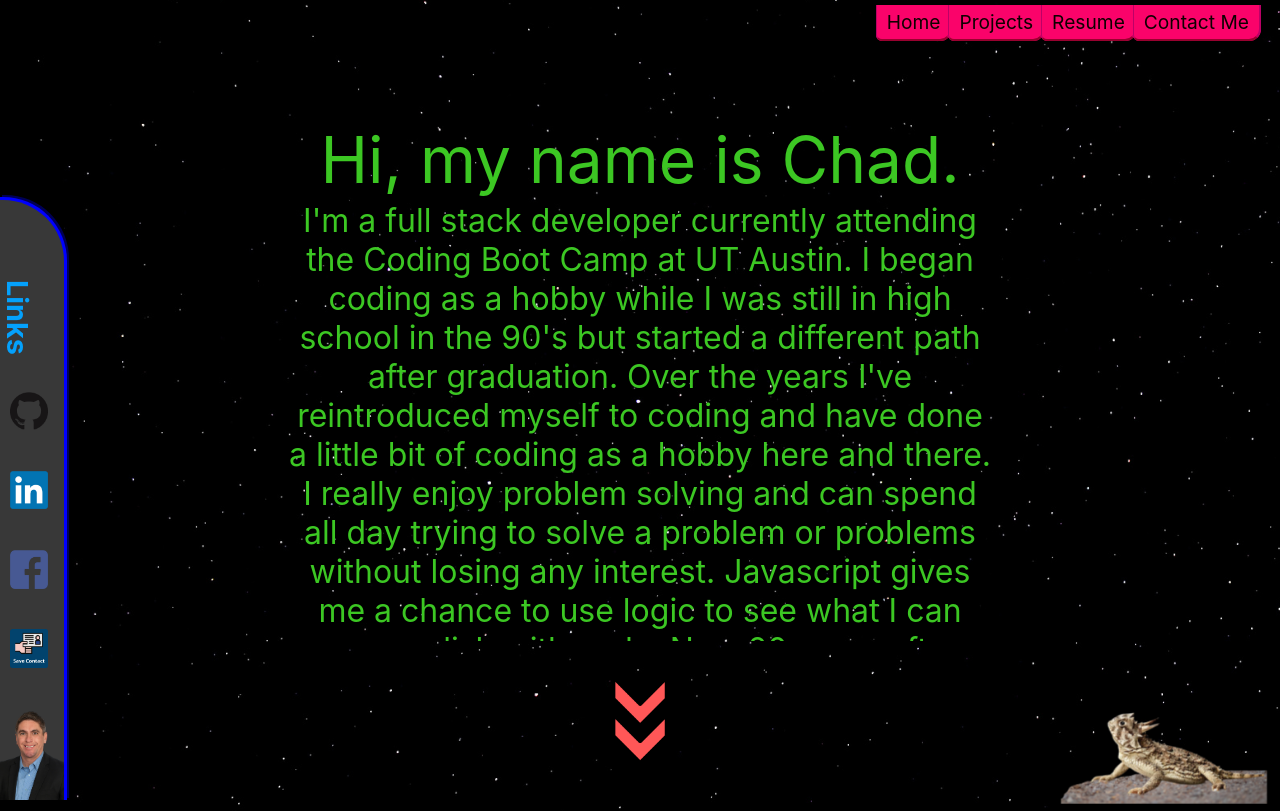
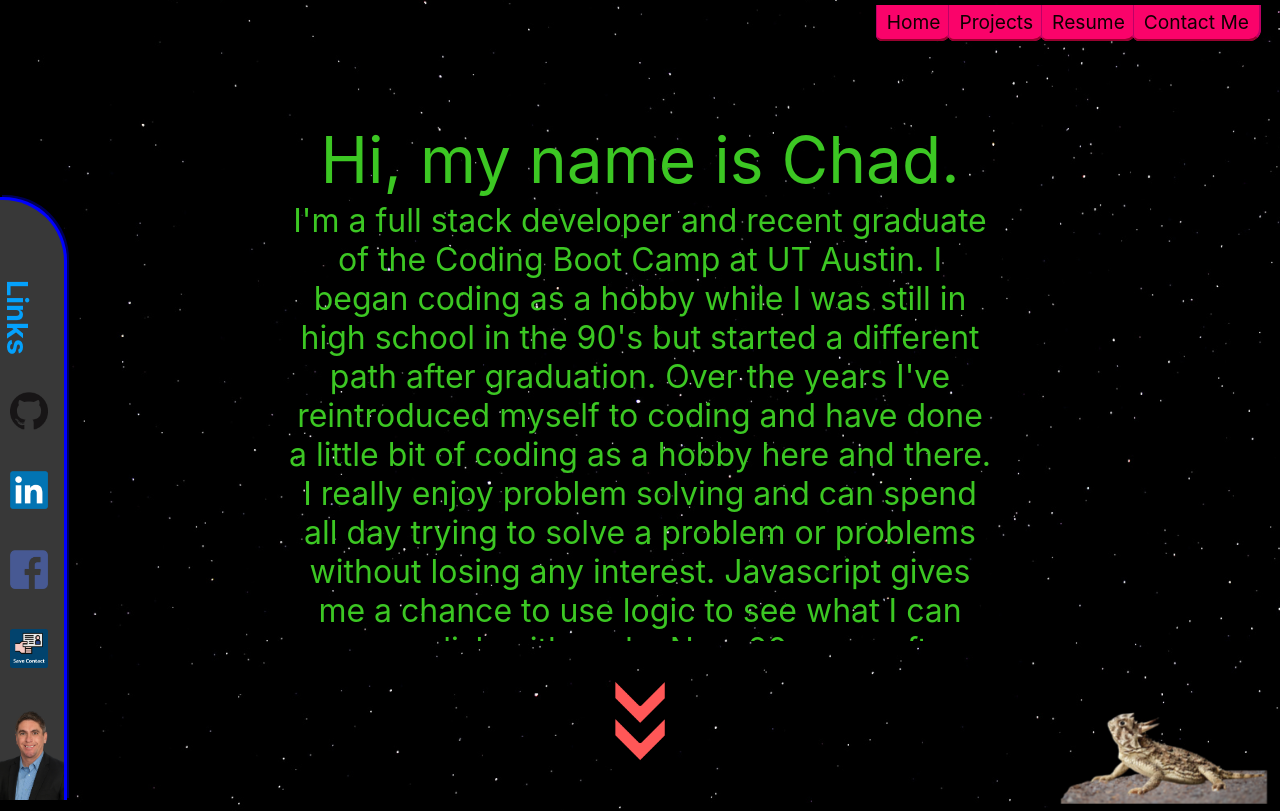
Before and after one commit to Chad1281/CharlesCookPortfolio, a React (Create React App) app: page / in a window 1280 px wide. Shown: the top 811 px of the page. Built offline with nearby package versions, Linux system fonts and the light colour scheme.

Commit message:
updated the about me section

```diff
--- a/src/js/index.js
+++ b/src/js/index.js
@@ -6,7 +6,7 @@ setTimeout(printText, 1000);
 
 function printText() {
     const myName = ["H", "i", ",", " ", "m", "y", " ",  "n", "a", "m", "e", " ",  "i", "s", " ", "C", "h", "a", "d", "."];
-    const myDesc = "I'm a full stack developer currently attending the Coding Boot Camp at UT Austin. I began coding as a hobby while I was still in high school in the 90's but started a different path after graduation. Over the years I've reintroduced myself to coding and have done a little bit of coding as a hobby here and there. I really enjoy problem solving and can spend all day trying to solve a problem or problems without losing any interest. Javascript gives me a chance to use logic to see what I can accomplish with code. Now 20 years after building a career in the beverage industry I've decided to make a career change and here we are."
+    const myDesc = "I'm a full stack developer and recent graduate of the Coding Boot Camp at UT Austin. I began coding as a hobby while I was still in high school in the 90's but started a different path after graduation. Over the years I've reintroduced myself to coding and have done a little bit of coding as a hobby here and there. I really enjoy problem solving and can spend all day trying to solve a problem or problems without losing any interest. Javascript gives me a chance to use logic to see what I can accomplish with code. Now 20 years after building a career in the beverage industry I've decided to make a career change and here we are."
 
     var i = 0;
 
```
Also changed, not shown: firebase.json (added), 1 other file (tests, documents, lock files or other folders).
